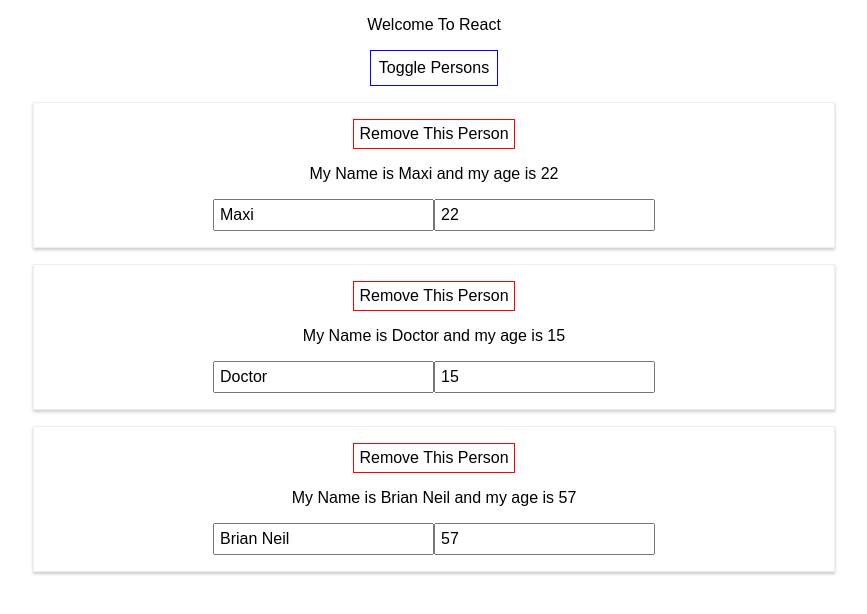
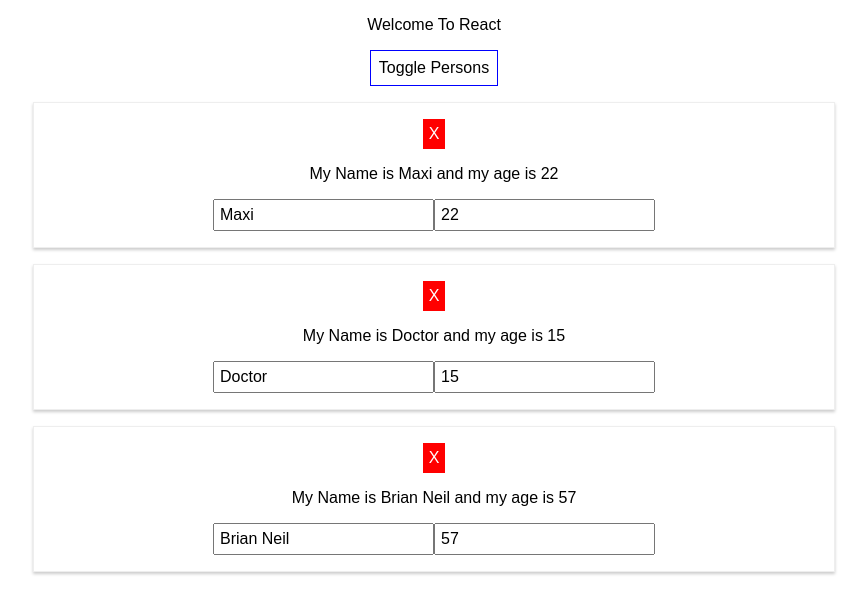
Before and after one commit to baadillahnabil/react-flow, a React app: page / in a window 1280 px wide. Both pictures are taken after a click on the button "Toggle Persons". Shown: the top 614 px of the page, without its empty margins (206-1073 px from the left). Built offline with nearby package versions, Linux system fonts and the light colour scheme.

Commit message:
change style of remove button

```diff
--- a/src/Components/Person/Person.jsx
+++ b/src/Components/Person/Person.jsx
@@ -9,11 +9,12 @@ export default class Person extends Component {
     // Inline Styling
     const style: Object = {
       removeBtn: {
-        backgroundColor: 'white',
+        backgroundColor: 'red',
         font: 'inherit',
         border: '1px solid red',
         padding: '5px',
-        cursor: 'pointer'
+        cursor: 'pointer',
+        color: 'white'
       },
       inputName: {
         font: 'inherit',
@@ -25,7 +26,7 @@ export default class Person extends Component {
       <Fragment>
         <div className="Person">
           <button style={style.removeBtn} onClick={this.props.onRemoveClicked}>
-            Remove This Person
+            X
           </button>
           <p>
             My Name is {this.props.name} and my age is {this.props.age}
```
